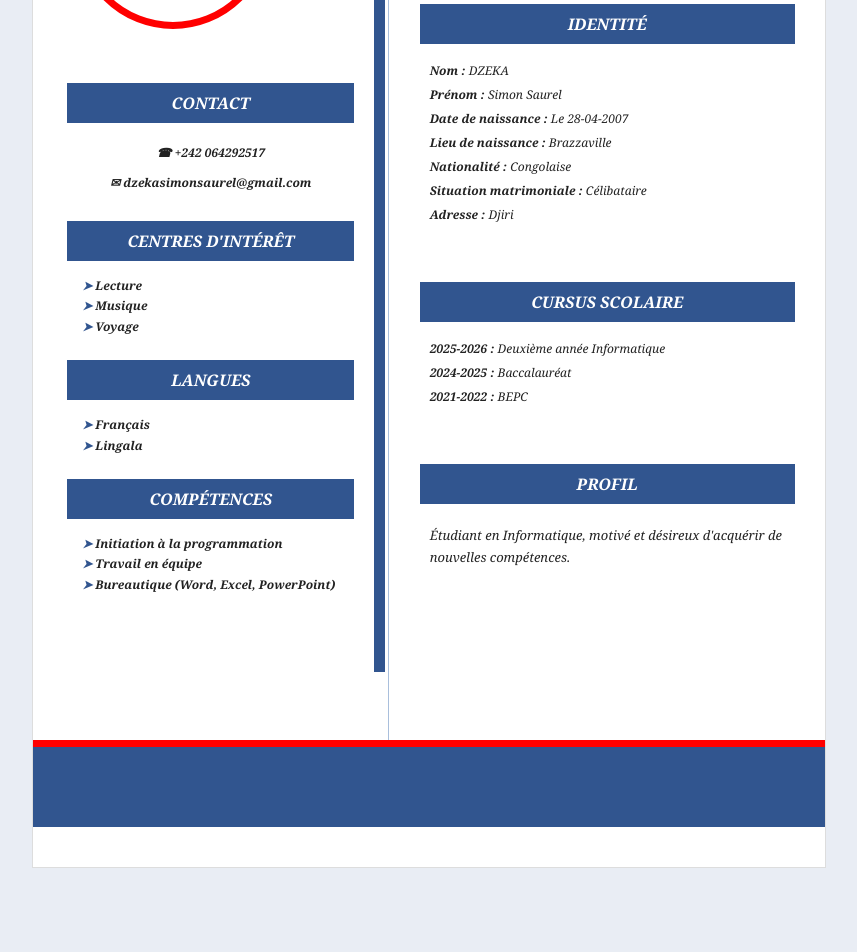
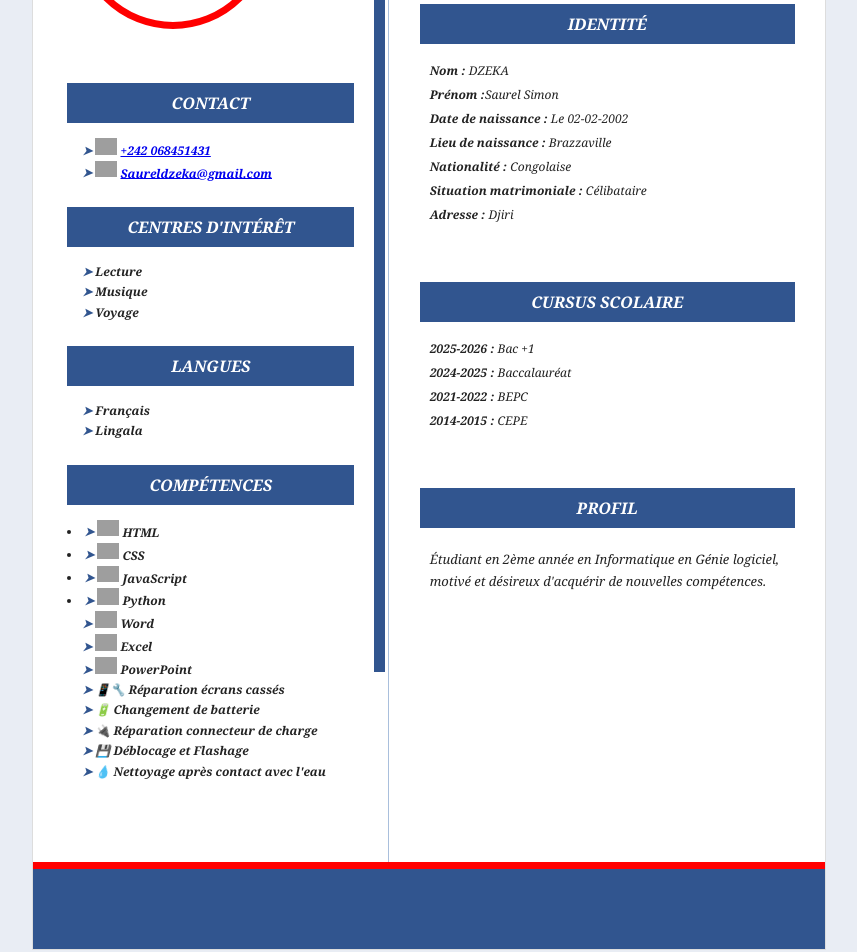
Before and after one commit to declinamourmboukou-dot/mon-cv, a plain HTML site: page index.html in a window 1280 px wide. Shown: the part 360-1312 px from the top of the page, without its empty margins (211-1068 px from the left). Before the commit the page ends 1258 px from the top, so only its background shows below. Drawn offline with Linux system fonts and the light colour scheme; grey boxes are pictures that could not be loaded.

Commit message:
Add files via upload

```diff
--- a/index.html
+++ b/index.html
@@ -268,7 +268,7 @@ li::before {
         <h1>Curriculum Vitae</h1>
 
         <div class="photo-container">
-            <img id="photo" src="image/WhatsApp Image 2026-11-15 at 15.30.35.jpeg"
+            <img id="photo" src="image/WhatsApp Image 2026-11-15 at 16.43.43.jpeg"
             alt="Photo de profil">
         </div>
     </header>
@@ -281,9 +281,18 @@ li::before {
 
             <section class="section contact">
                 <h2 class="section-title">CONTACT</h2>
+                <ul>
+  <li>
+    <img src="https://img.icons8.com/color/48/phone.png" width="22">
+    <a href="tel:+242068451431">+242 068451431</a>
+  </li>
+  <li>
+    <img src="https://img.icons8.com/color/48/gmail-new.png" width="22">
+    <a href="Saureldzeka@gmail.com">Saureldzeka@gmail.com</a>
+  </li>
 
-                <p>☎ +242 064292517</p>
-                <p>✉ dzekasimonsaurel@gmail.com</p>
+</ul>
+
             </section>
 
             <section class="section">
@@ -308,11 +317,25 @@ li::before {
             <section class="section">
                 <h2 class="section-title">COMPÉTENCES</h2>
 
-                <ul>
-                    <li>Initiation à la programmation</li>
-                    <li>Travail en équipe</li>
-                    <li>Bureautique (Word, Excel, PowerPoint)</li>
-                </ul>
+
+
+  <li><img src="https://cdn.jsdelivr.net/gh/devicons/devicon/icons/html5/html5-original.svg" width="22"> HTML</li>
+  <li><img src="https://cdn.jsdelivr.net/gh/devicons/devicon/icons/css3/css3-original.svg" width="22"> CSS</li>
+  <li><img src="https://cdn.jsdelivr.net/gh/devicons/devicon/icons/javascript/javascript-original.svg" width="22"> JavaScript</li>
+  <li><img src="https://cdn.jsdelivr.net/gh/devicons/devicon/icons/python/python-original.svg" width="22"> Python</li>
+</ul>
+<ul>
+  <li><img src="https://img.icons8.com/color/48/microsoft-word-2019--v2.png" width="22"> Word</li>
+  <li><img src="https://img.icons8.com/color/48/microsoft-excel-2019--v1.png" width="22"> Excel</li>
+  <li><img src="https://img.icons8.com/color/48/microsoft-powerpoint-2019--v1.png" width="22"> PowerPoint</li>
+</ul>
+<ul>
+  <li>📱🔧 Réparation écrans cassés</li>
+  <li>🔋 Changement de batterie</li>
+  <li>🔌 Réparation connecteur de charge</li>
+  <li>💾 Déblocage et Flashage</li>
+  <li>💧 Nettoyage après contact avec l'eau</li>
+</ul>
             </section>
 
         </aside>
@@ -325,8 +348,8 @@ li::before {
 
                 <div class="info">
                     <p><strong>Nom :</strong> DZEKA</p>
-                    <p><strong>Prénom :</strong> Simon Saurel</p>
-                    <p><strong>Date de naissance :</strong> Le 28-04-2007</p>
+                    <p><strong>Prénom :</strong>Saurel Simon</p>
+                    <p><strong>Date de naissance :</strong> Le 02-02-2002</p>
                     <p><strong>Lieu de naissance :</strong> Brazzaville</p>
                     <p><strong>Nationalité :</strong> Congolaise</p>
                     <p><strong>Situation matrimoniale :</strong> Célibataire</p>
@@ -338,9 +361,10 @@ li::before {
                 <h2 class="section-title">CURSUS SCOLAIRE</h2>
 
                 <div class="info">
-                    <p><strong>2025-2026 :</strong> Deuxième année Informatique</p>
+                    <p><strong>2025-2026 :</strong> Bac +1</p>
                     <p><strong>2024-2025 :</strong> Baccalauréat</p>
                     <p><strong>2021-2022 :</strong> BEPC</p>
+                    <p><strong>2014-2015 :</strong> CEPE</p>
                 </div>
             </section>
 
@@ -348,7 +372,7 @@ li::before {
                 <h2 class="section-title">PROFIL</h2>
 
                 <p>
-                    Étudiant en Informatique, motivé et désireux
+                    Étudiant en 2ème année en Informatique en Génie logiciel, motivé et désireux
                     d'acquérir de nouvelles compétences.
                 </p>
             </section>
```
Also changed, not shown: WhatsApp Image 2026-11-15 at 16.43.43.jpeg (added).
